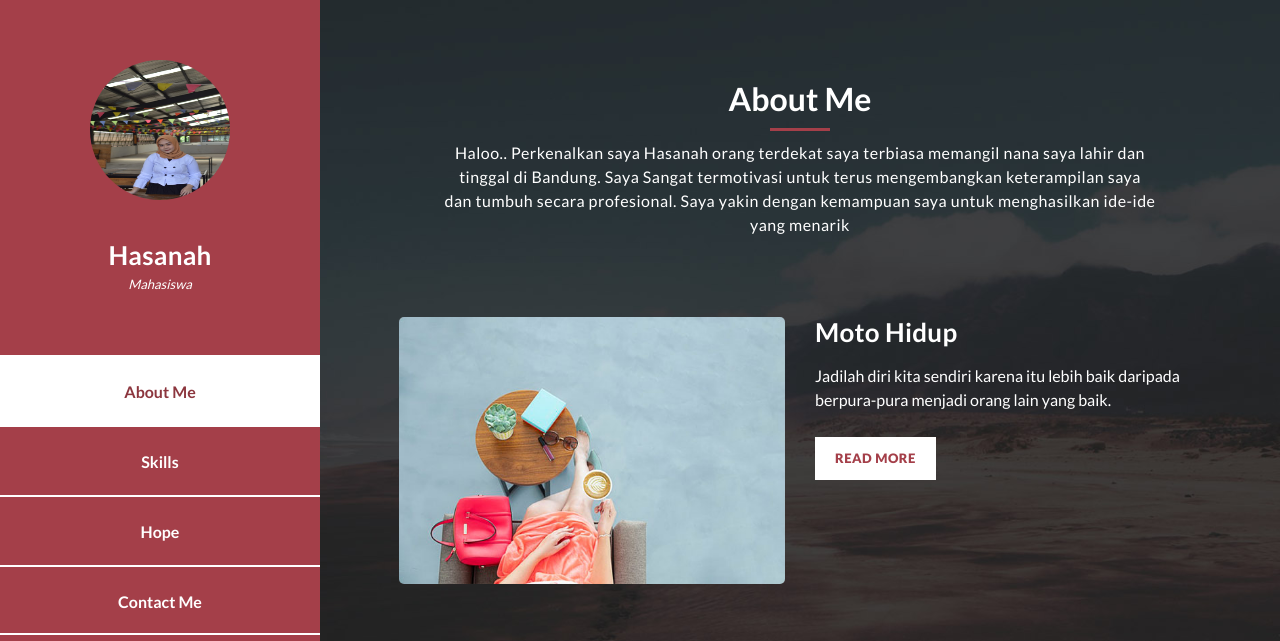
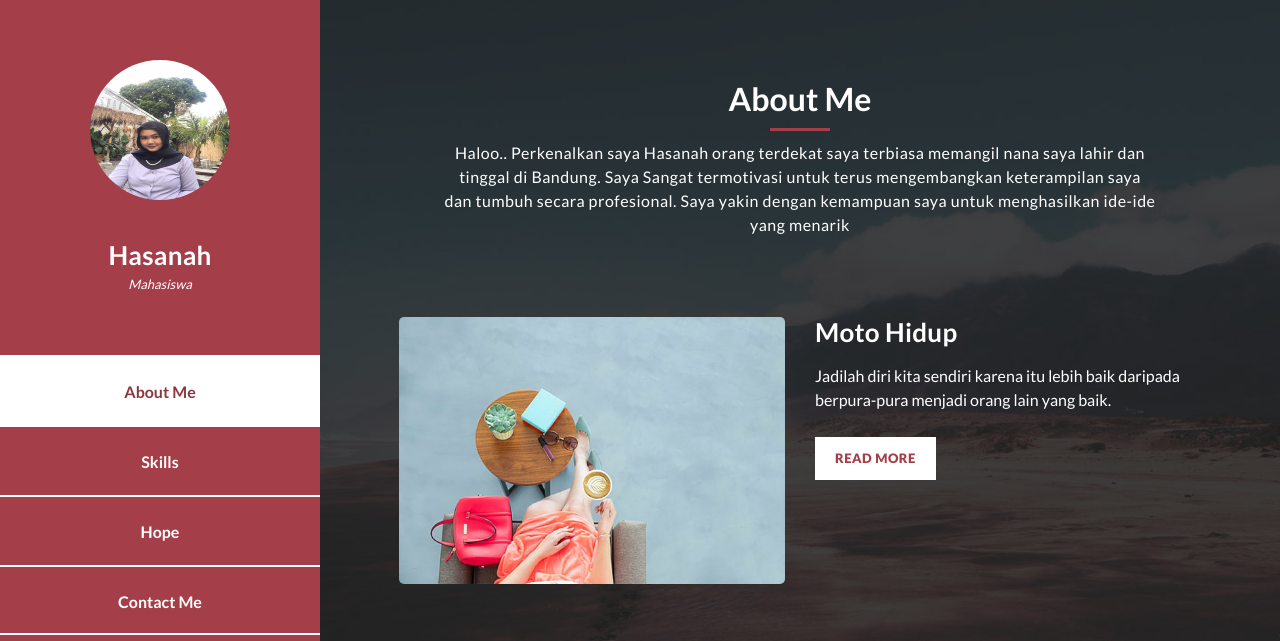
Before and after one commit to Hasanah24/Hasanah24.github.io, a plain HTML site: page index.html in a window 1280 px wide. Shown: the top 641 px of the page. Drawn offline with Linux system fonts and the light colour scheme.

Commit message:
Update index.html

```diff
--- a/index.html
+++ b/index.html
@@ -37,7 +37,7 @@ https://templatemo.com/tm-531-reflux
           <i class="fa fa-times" id="menu-close"></i>
           <div class="container">
             <div class="image">
-              <a href="#"><img src="Hasanah..jpeg" alt="" /></a>
+              <a href="#"><img src="kk.jpeg" alt="" /></a>
             </div>
             <div class="author-content">
               <h4>Hasanah</h4>
```
